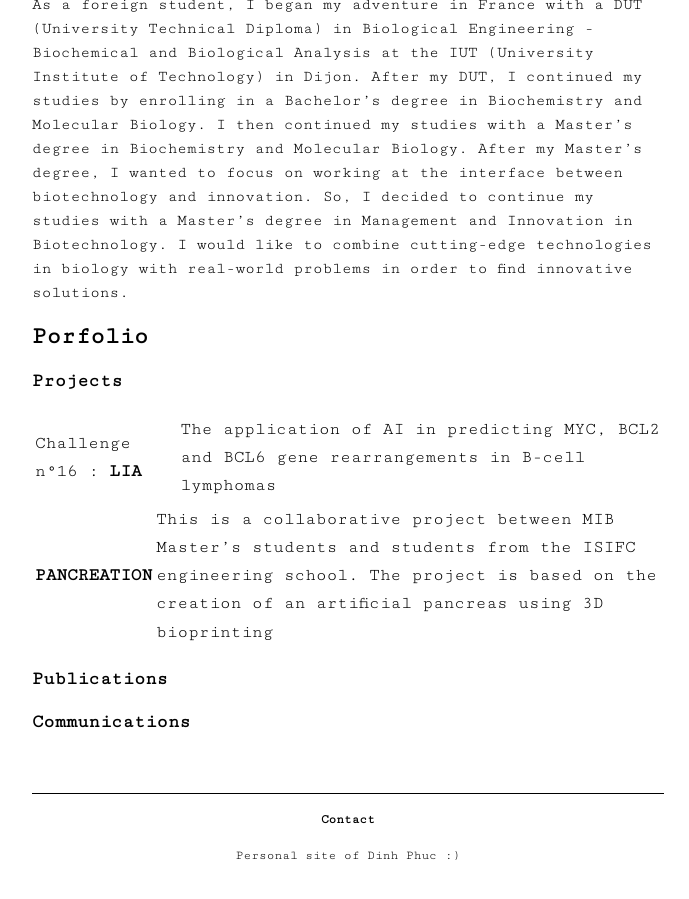
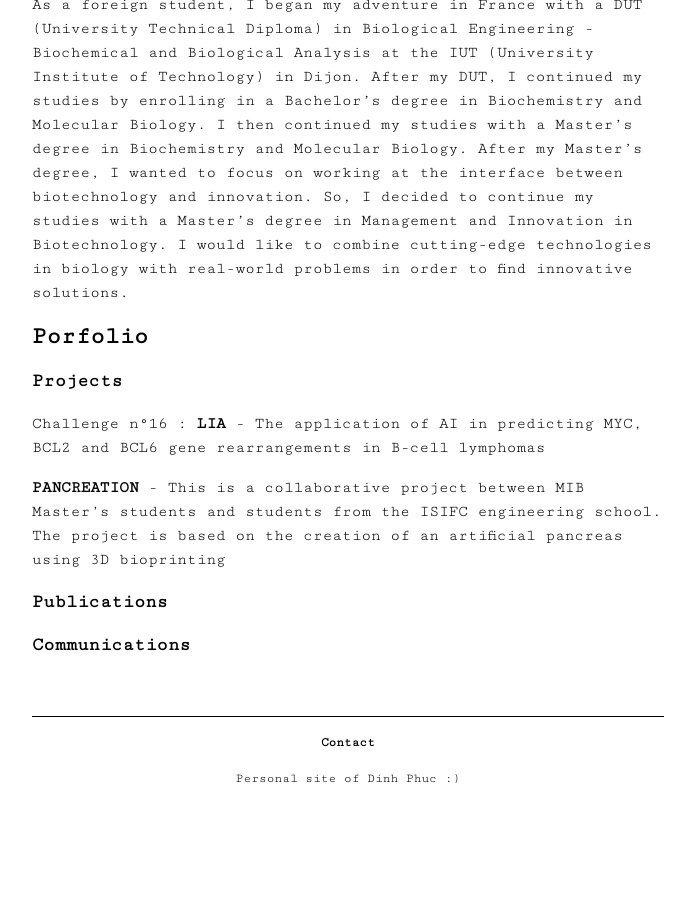
Before and after one commit to hoangdinhphuc19/hoangdinhphuc19.github.io, a Jekyll site: the page built from about.md, in a window 1280 px wide and 900 px high, scrolled down 1162 px. Shown: the whole window, without its empty margins (292-981 px from the left). Built offline with Jekyll 4.4.1, drawn with Linux system fonts in a browser that asks for light colours; after the commit the page ends 1985 px from its top, so only the background shows below that.

```diff
--- a/about.md
+++ b/about.md
@@ -24,9 +24,9 @@ As a foreign student, I began my adventure in France with a DUT (University Tech
 
 ### Projects
 
-Challenge n°16 : **LIA** | The application of AI in predicting MYC, BCL2 and BCL6 gene rearrangements in B-cell lymphomas
+Challenge n°16 : **LIA** - The application of AI in predicting MYC, BCL2 and BCL6 gene rearrangements in B-cell lymphomas
 
-**PANCREATION** | This is a collaborative project between MIB Master's students and students from the ISIFC engineering school. The project is based on the creation of an artificial pancreas using 3D bioprinting
+**PANCREATION** - This is a collaborative project between MIB Master's students and students from the ISIFC engineering school. The project is based on the creation of an artificial pancreas using 3D bioprinting
 
 ### Publications
 
```
